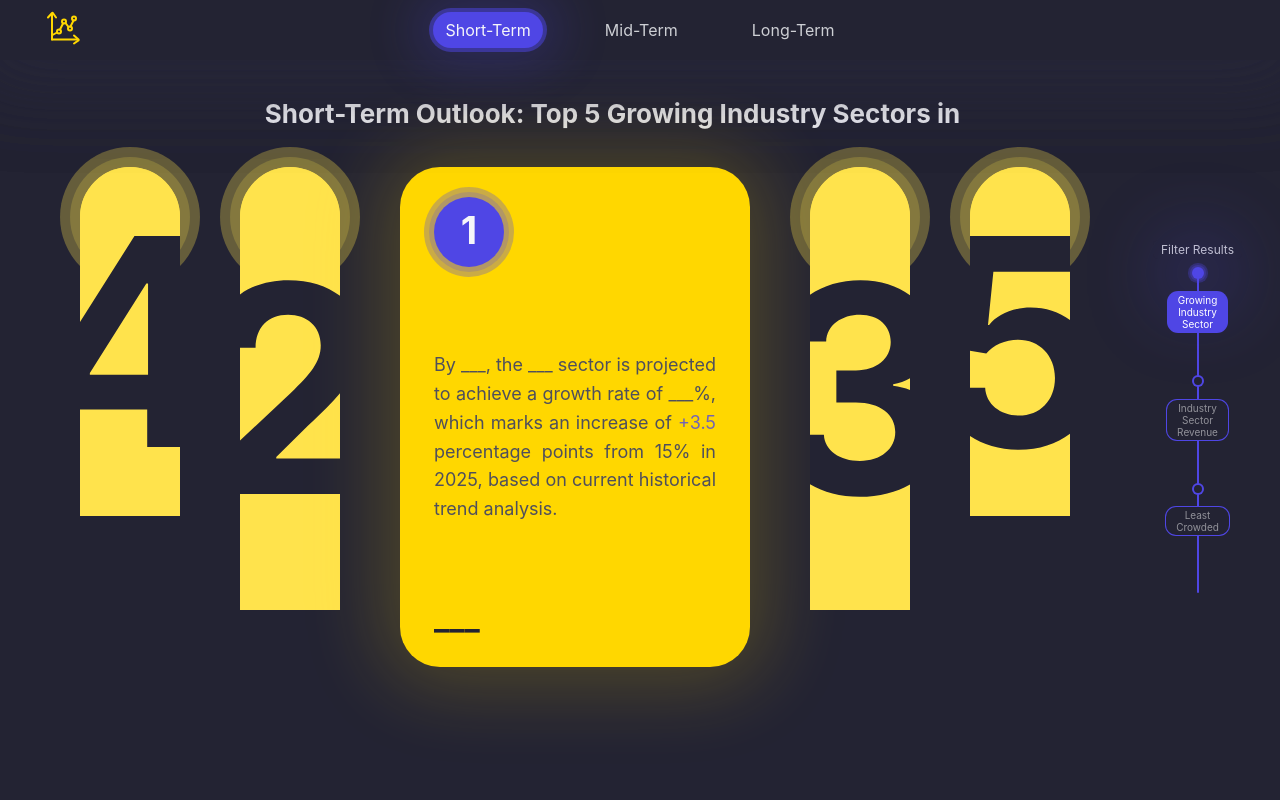
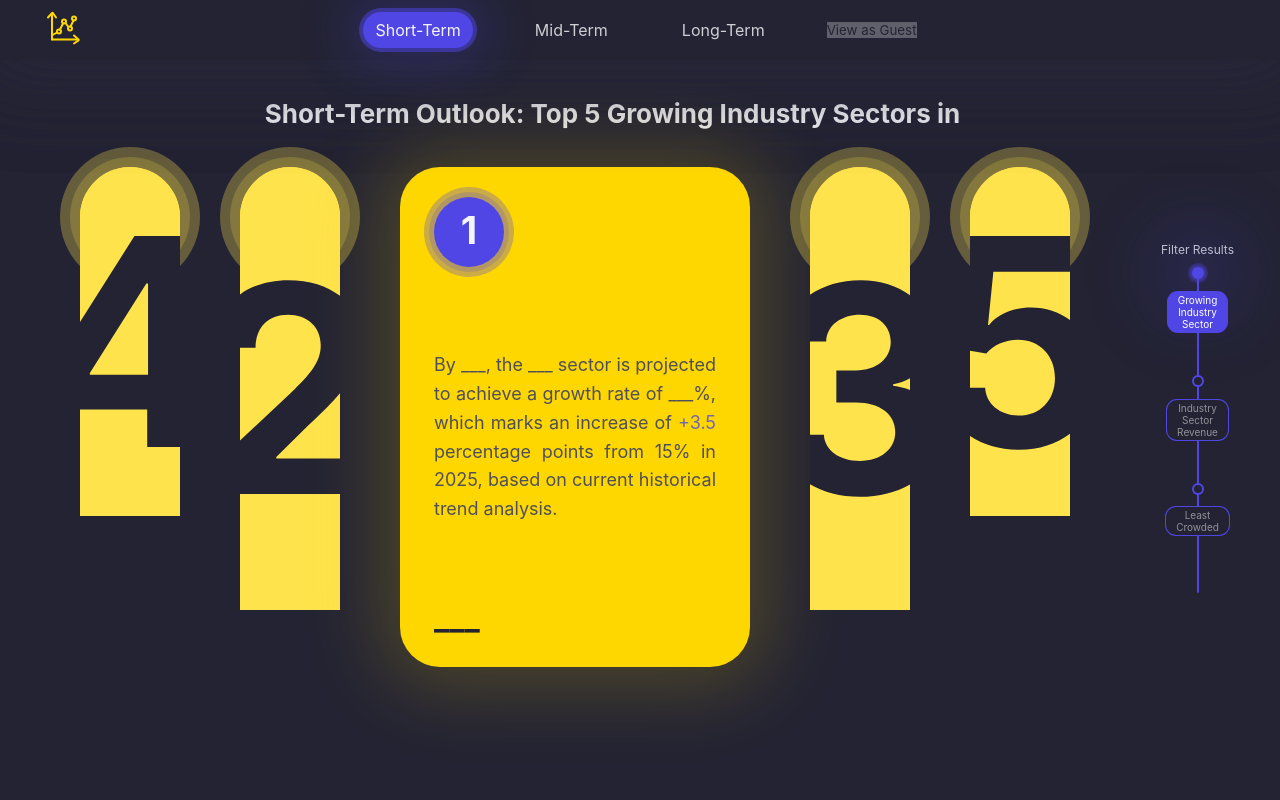
Before and after one commit to p3uj/BizTrend-Forecast, a React (Vite) app in the folder frontend/: page /home in a window 1280 px wide. Shown: the top 800 px of the page. Built offline with nearby package versions, Linux system fonts and the light colour scheme; no server answers.

Commit message:
UI: Update Navbar to conditionally render guest view button (disabled) for non-admin users

```diff
--- a/frontend/src/components/NavBar.jsx
+++ b/frontend/src/components/NavBar.jsx
@@ -125,7 +125,7 @@ function Navbar({ showModal }) {
             Long-Term
           </a>
         </li>
-        {userRole == "Admin" && (
+        {userRole == "Admin" ? (
           <>
             <li onClick={showModal}>Upload Dataset</li>
             <li>
@@ -151,6 +151,10 @@ function Navbar({ showModal }) {
               )}
             </li>
           </>
+        ) : (
+          <button disabled="disabled" className="view-as-guest">
+            View as Guest
+          </button>
         )}
       </ul>
     </nav>
```
